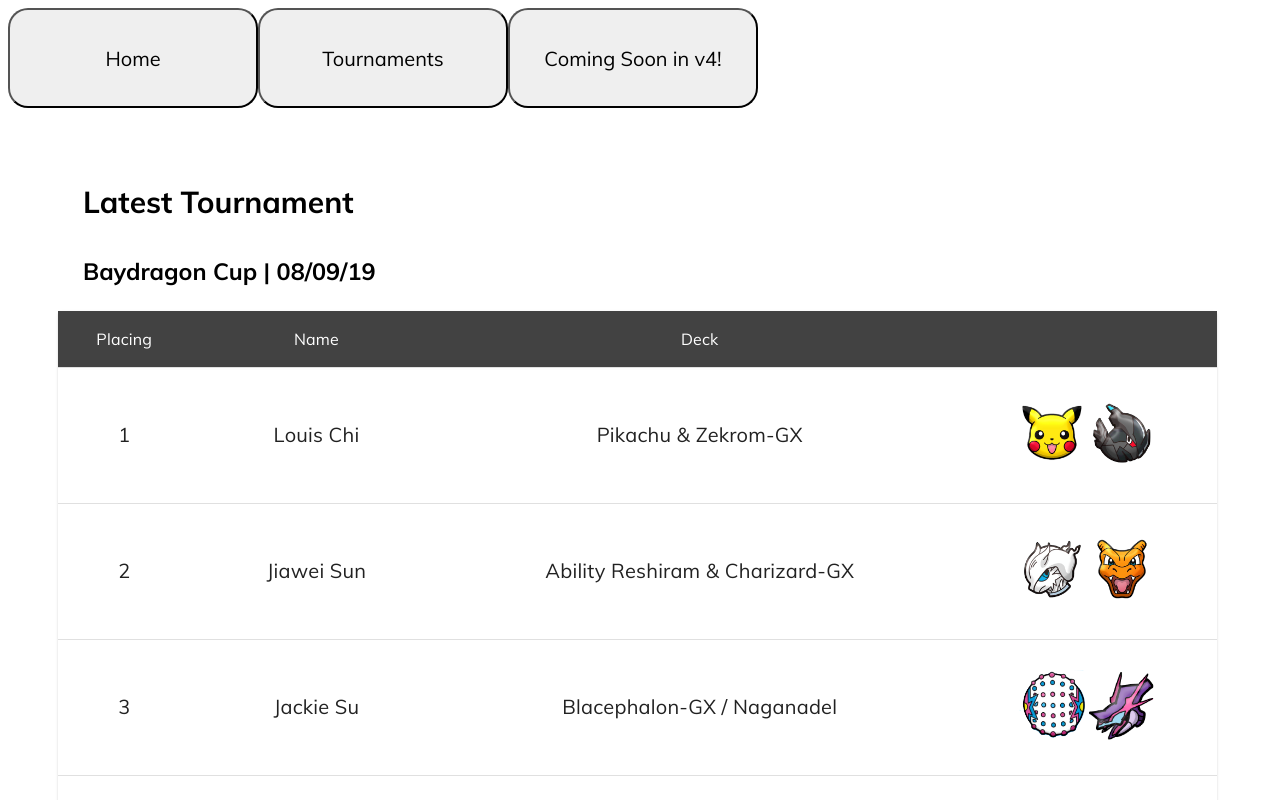
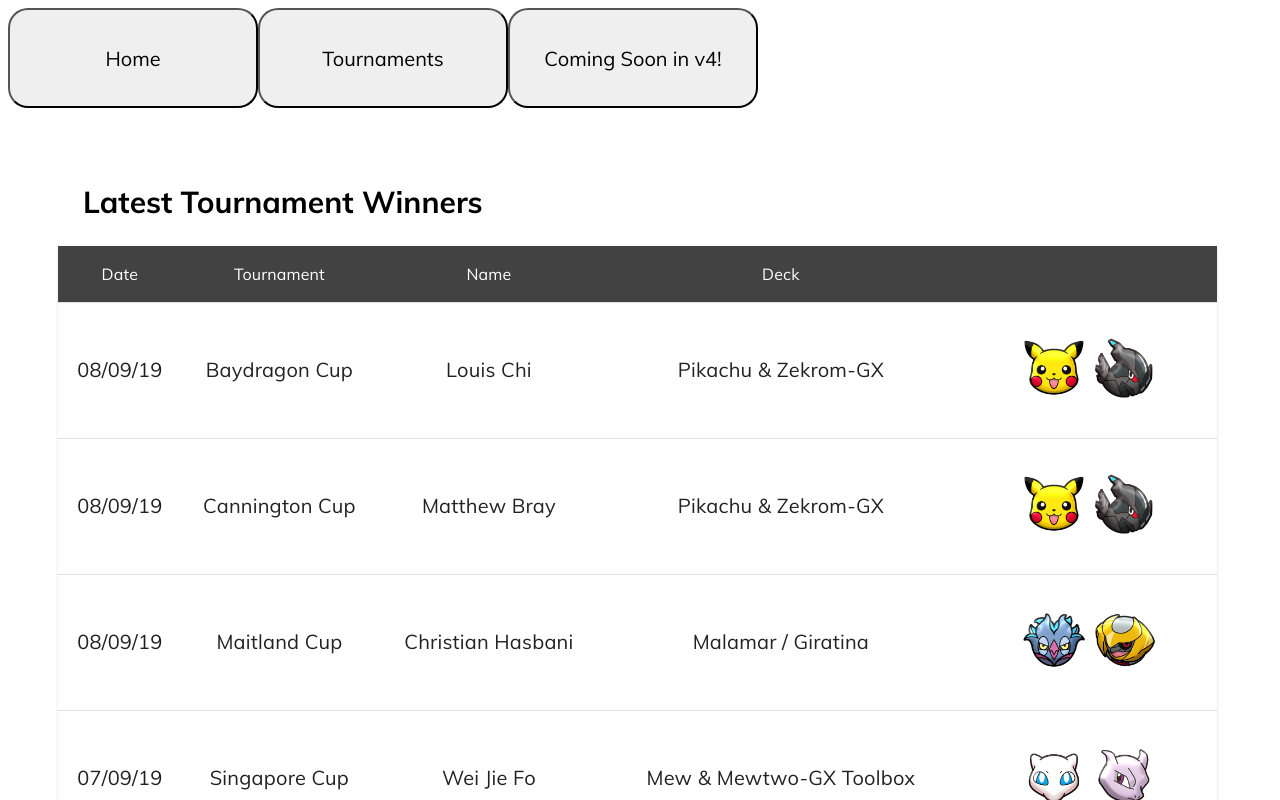
Before and after one commit to LiberoHS/champions-festival-old, a React (Create React App) app: page / in a window 1280 px wide. Shown: the top 800 px of the page. Built offline with nearby package versions, Linux system fonts and the light colour scheme; no server answers.

Commit message:
removed package-lock.json

```diff
--- a/public/index.html
+++ b/public/index.html
@@ -3,7 +3,11 @@
   <head>
     <meta charset="utf-8" />
     <link rel="shortcut icon" href="./assets/nlf-icon.png" />
-    <meta name="viewport" content="width=device-width, initial-scale=1" />
+    <meta name='viewport' content='width=device-width,
+    initial-scale=1.0,
+    maximum-scale=1.0,
+    user-scalable=0'
+     />
     <meta name="theme-color" content="#000000" />
     <meta
       name="description"
--- a/src/App.js
+++ b/src/App.js
@@ -10,7 +10,7 @@ import tournamentList from './data/tournaments.js';
 import players from './data/players.js';
 
 const buttonStyle = {
-    height: '100px',
+    height: '80px',
     width: '100px'
 };
 
--- a/src/components/HomeMenu.js
+++ b/src/components/HomeMenu.js
@@ -58,22 +58,22 @@ const HomeMenu = ({ tournaments, decks }) => {
         <Grid>
             <Grid container>
                 <Grid item xs={11} style={tableGrid}>
-                    <h2 style={text}>Latest Tournament</h2>
-                    <h3 style={text}>{tournaments[0].name} | {tournaments[0].date}</h3>
+                    <h2 style={text}>Latest Tournament Winners</h2>
                     <Paper className={classes.root}>
                         <div className={classes.tableWrapper}>
                             <Table>
                                 <TableHead>
                                     <TableRow style={{backgroundColor: '#424242'}}>
-                                        <TableCell align="center" style={headerStyle}>Placing</TableCell>
+                                        <TableCell align="center" style={headerStyle}>Date</TableCell>
+                                        <TableCell align="center" style={headerStyle}>Tournament</TableCell>
                                         <TableCell align="center" style={headerStyle}>Name</TableCell>
                                         <TableCell align="center" style={headerStyle}>Deck</TableCell>
                                         <TableCell align="center"></TableCell>
                                     </TableRow>
                                 </TableHead>
                                 <TableBody>
-                                {tournaments[0].standings.map((player, key) => {
-                                    var search = compareDecks(player);
+                                {tournaments.map((tournament, key) => {
+                                    var search = compareDecks(tournament.standings[0]);
                                     if (search.hasOwnProperty('thumbnails')) {
                                         var sprites = search.thumbnails.map((img, key) => {
                                         return <img key={key} src={img} style={{height: '70px', width: '70px'}}  alt="rekt" />
@@ -81,9 +81,10 @@ const HomeMenu = ({ tournaments, decks }) => {
 
                                     return(
                                     <TableRow key={key}>
-                                        <TableCell align="center" style={cellStyle}>{player.placing}</TableCell>
-                                        <TableCell align="center" style={cellStyle}>{player.name}</TableCell>
-                                        <TableCell align="center" style={cellStyle}>{player.deck}</TableCell>
+                                        <TableCell align="center" style={cellStyle}>{tournament.date}</TableCell>
+                                        <TableCell align="center" style={cellStyle}>{tournament.name}</TableCell>
+                                        <TableCell align="center" style={cellStyle}>{tournament.standings[0].name}</TableCell>
+                                        <TableCell align="center" style={cellStyle}>{tournament.standings[0].deck}</TableCell>
                                         <TableCell align="center">
                                         <p>{sprites}</p>
                                         </TableCell>
--- a/src/components/SearchBar.js
+++ b/src/components/SearchBar.js
@@ -1,5 +1,4 @@
 import React from 'react';
-
 import { Grid, TextField } from '@material-ui/core';
 
 class SearchBar extends React.Component {
--- a/src/data/players.js
+++ b/src/data/players.js
@@ -109,8 +109,9 @@ achievements: [{ date: "07/09/19", tournament: "Newcastle Cup", cycle: "Quarter
 achievements: [{ date: "07/09/19", tournament: "Newcastle Cup", cycle: "Quarter 1", deck: "Pikachu & Zekrom-GX", placing: 5 },
 { date: "31/08/19", tournament: "Melbourne SPE", cycle: "N/A", deck: "Ability Reshiram & Charizard-GX", placing: 12 },
 { date: "25/08/19", tournament: "Gold Coast LC", cycle: "August", deck: "Pikachu & Zekrom-GX", placing: 4 },
+{ date: "24/08/19", tournament: "Neo Tokyo LC", cycle: "August", deck: "Ability Reshiram & Charizard-GX", placing: 4 },
 { date: "13/07/19", tournament: "Gold Coast LC", cycle: "July", deck: "Zoroark-GX / Dewgong", placing: 4 },
-], points: 125 },
+], points: 135 },
 { name: "Lucas Hamilton-Foster",
 achievements: [{ date: "07/09/19", tournament: "Newcastle Cup", cycle: "Quarter 1", deck: "Green's Reshiram & Charizard-GX", placing: 6 },
 ], points: 25 },
@@ -157,8 +158,9 @@ achievements: [{ date: "31/08/19", tournament: "Melbourne SPE", cycle: "N/A", de
 ], points: 80 },
 { name: "Matthew Burris",
 achievements: [{ date: "31/08/19", tournament: "Melbourne SPE", cycle: "N/A", deck: "Pikachu & Zekrom-GX", placing: 13 },
+{ date: "24/08/19", tournament: "Neo Tokyo LC", cycle: "August", deck: "Pikachu & Zekrom-GX", placing: 3 },
 { date: "27/07/19", tournament: "Neo Tokyo LC", cycle: "July", deck: "Vileplume Stall", placing: 3 },
-], points: 90 },
+], points: 100 },
 { name: "Nicholas Apostolou",
 achievements: [{ date: "31/08/19", tournament: "Melbourne SPE", cycle: "N/A", deck: "Ability Reshiram & Charizard-GX", placing: 14 },
 { date: "24/08/19", tournament: "Ormond LC", cycle: "August", deck: "Ability Reshiram & Charizard-GX", placing: 8 },
@@ -204,7 +206,8 @@ achievements: [{ date: "31/08/19", tournament: "Melbourne SPE", cycle: "N/A", de
 ], points: 60 },
 { name: "Ehren Roebuck",
 achievements: [{ date: "31/08/19", tournament: "Melbourne SPE", cycle: "N/A", deck: "Ability Reshiram & Charizard-GX", placing: 28 },
-], points: 60 },
+{ date: "24/08/19", tournament: "Neo Tokyo LC", cycle: "August", deck: "Ability Reshiram & Charizard-GX", placing: 2 },
+], points: 72 },
 { name: "Ben D. Hall",
 achievements: [{ date: "31/08/19", tournament: "Melbourne SPE", cycle: "N/A", deck: "Ability Reshiram & Charizard-GX", placing: 30 },
 ], points: 60 },
@@ -229,6 +232,9 @@ achievements: [{ date: "25/08/19", tournament: "Gold Coast LC", cycle: "August",
 { name: "John Bishop",
 achievements: [{ date: "25/08/19", tournament: "Gold Coast LC", cycle: "August", deck: "Pikachu & Zekrom-GX", placing: 2 },
 ], points: 12 },
+{ name: "Nicholas Moore",
+achievements: [{ date: "24/08/19", tournament: "Neo Tokyo LC", cycle: "August", deck: "Ability Reshiram & Charizard-GX", placing: 1 },
+], points: 15 },
 { name: "Adam C",
 achievements: [{ date: "24/08/19", tournament: "Ormond LC", cycle: "August", deck: "Blacephalon-GX / Naganadel", placing: 4 },
 ], points: 10 },
--- a/src/data/tournaments.js
+++ b/src/data/tournaments.js
@@ -112,6 +112,13 @@ const tournaments = [
         { name: "Aaron Stringfellow", deck: "Mew & Mewtwo-GX Toolbox", placing: 3 },
         { name: "Jack Millar", deck: "Pikachu & Zekrom-GX", placing: 4 }
     ]},
+    { name: "Neo Tokyo LC", date: "24/08/19", region: "QLD", attendance: 18, type: "League Challenge", cycle: "August", format: "UPR-UNM",
+    standings: [
+        { name: "Nicholas Moore", deck: "Ability Reshiram & Charizard-GX", placing: 1 },
+        { name: "Ehren Roebuck", deck: "Ability Reshiram & Charizard-GX", placing: 2 },
+        { name: "Matthew Burris", deck: "Pikachu & Zekrom-GX", placing: 3 },
+        { name: "Jack Millar", deck: "Ability Reshiram & Charizard-GX", placing: 4 }
+    ]},
     { name: "Ormond LC", date: "24/08/19", region: "VIC", attendance: 25, type: "League Challenge", cycle: "August", format: "UPR-UNM",
     standings: [
         { name: "Kaiwen Cabbabe", deck: "Blacephalon-GX / Naganadel", placing: 1 },
```
Also changed, not shown: 1 other file (tests, documents, lock files or other folders).
